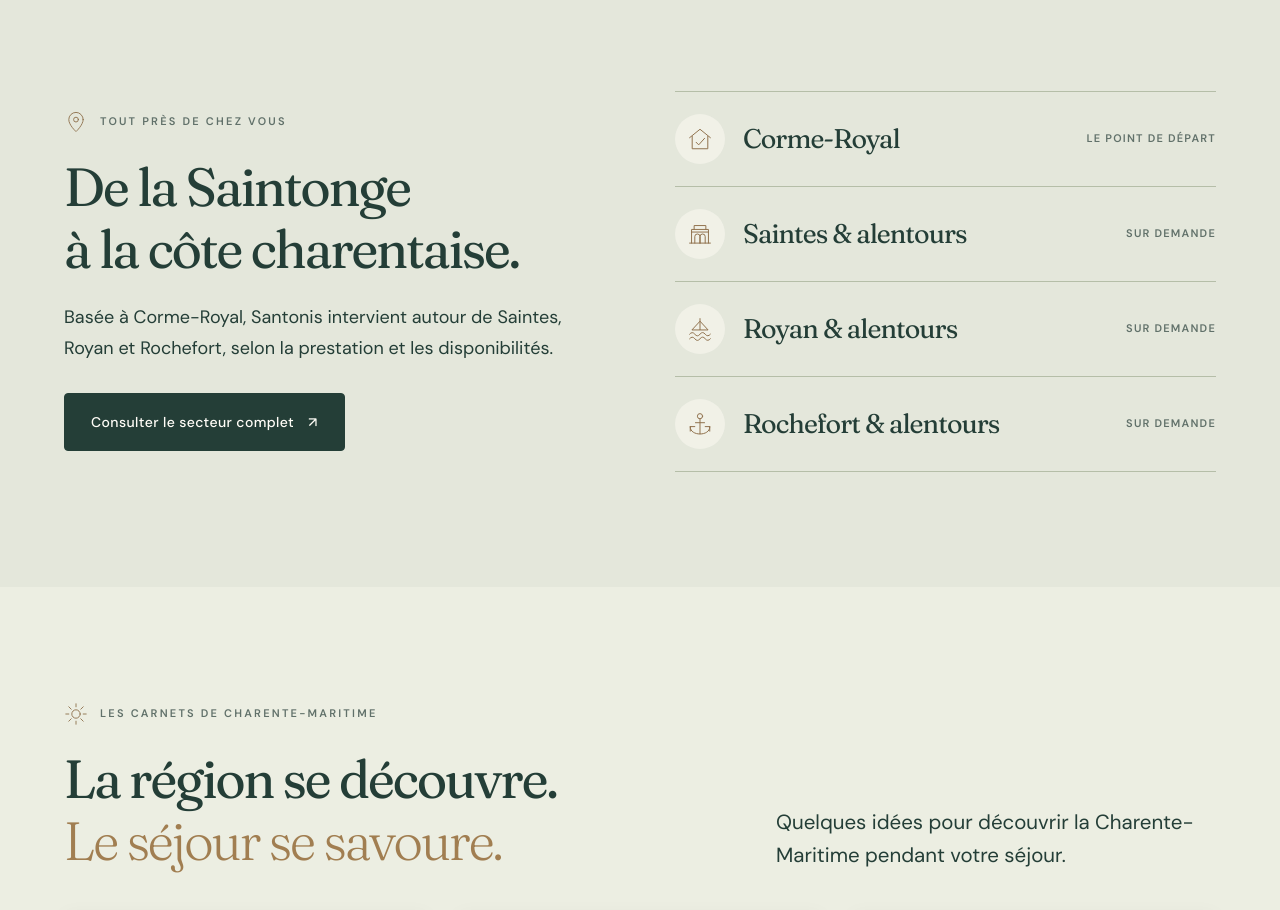
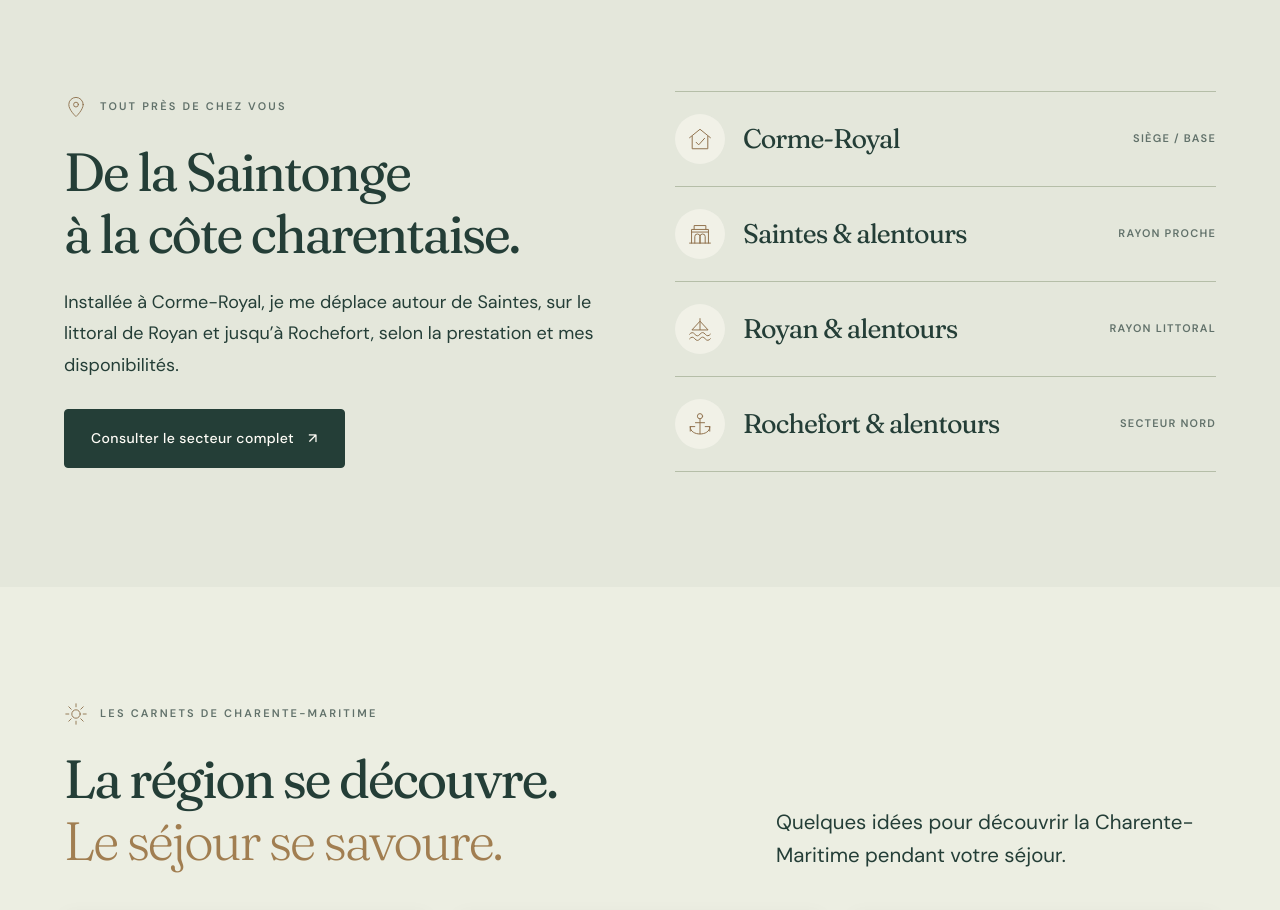
Before and after one commit to mandysbk/conciergerie, a plain HTML site: page index.html in a window 1280 px wide. Shown: the part 6000-6910 px from the top of the page. Drawn offline with Linux system fonts and the light colour scheme.

Commit message:
Préciser les zones d’intervention sur l’accueil

```diff
--- a/index.html
+++ b/index.html
@@ -330,7 +330,7 @@
               <p class="eyebrow">Tout près de chez vous</p>
             </div>
             <h2>De la Saintonge<br>à la côte charentaise.</h2>
-            <p>Basée à Corme-Royal, Santonis intervient autour de Saintes, Royan et Rochefort, selon la prestation et les disponibilités.</p>
+            <p>Installée à Corme-Royal, je me déplace autour de Saintes, sur le littoral de Royan et jusqu’à Rochefort, selon la prestation et mes disponibilités.</p>
             <div class="buttons-group">
               <a class="btn" href="pages/secteur.html">Consulter le secteur complet <span>↗</span></a>
             </div>
@@ -343,7 +343,7 @@
               </div>
               <div class="town-info">
                 <h3 class="town-title">Corme-Royal</h3>
-                <span class="town-badge">Le point de départ</span>
+                <span class="town-badge">SIÈGE / BASE</span>
               </div>
             </div>
 
@@ -353,7 +353,7 @@
               </div>
               <div class="town-info">
                 <h3 class="town-title">Saintes & alentours</h3>
-                <span class="town-badge">Sur demande</span>
+                <span class="town-badge">RAYON PROCHE</span>
               </div>
             </div>
 
@@ -363,7 +363,7 @@
               </div>
               <div class="town-info">
                 <h3 class="town-title">Royan & alentours</h3>
-                <span class="town-badge">Sur demande</span>
+                <span class="town-badge">RAYON LITTORAL</span>
               </div>
             </div>
 
@@ -373,7 +373,7 @@
               </div>
               <div class="town-info">
                 <h3 class="town-title">Rochefort & alentours</h3>
-                <span class="town-badge">Sur demande</span>
+                <span class="town-badge">SECTEUR NORD</span>
               </div>
             </div>
           </div>
```
